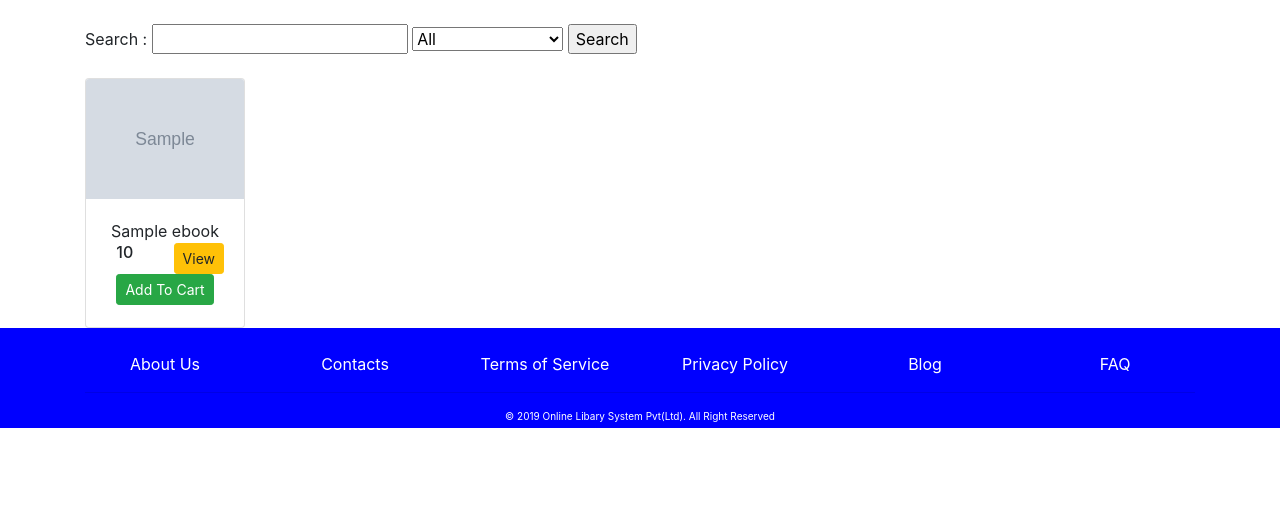
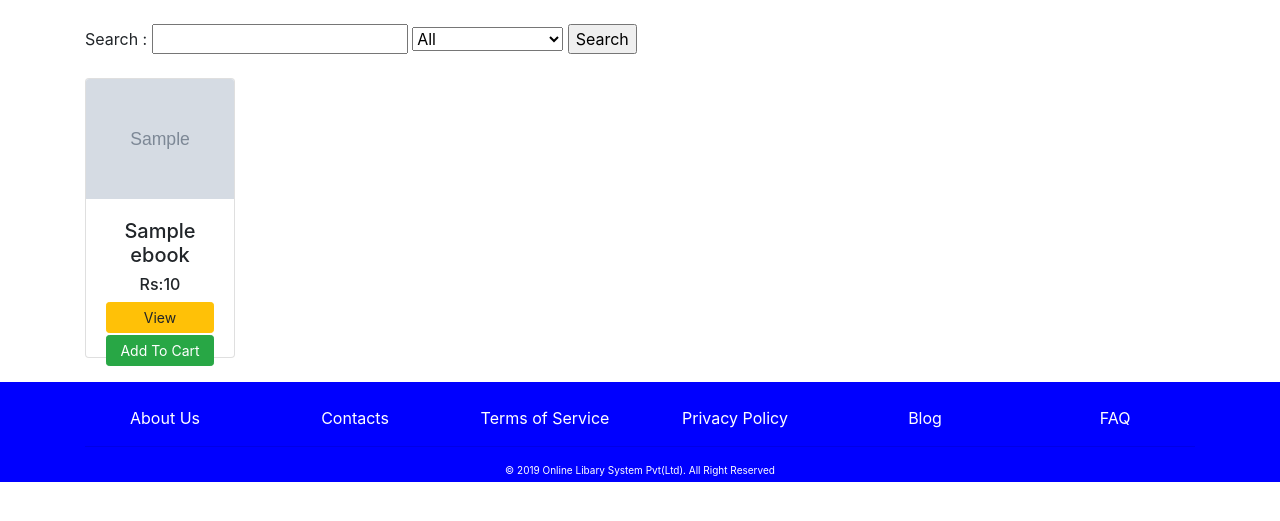
Before and after one commit to thivankanimesh/olms, a PHP site: page / in a window 1280 px wide. Shown: the part 56-577 px from the top of the page. Run offline with PHP 8.4, Linux system fonts and the light colour scheme; tables that the repository leaves empty or names only in its code hold one stand-in row (values such as "Sample post"); grey boxes marked "Sample" are stand-in pictures.

Commit message:
Enhanced some UI

```diff
--- a/index.php
+++ b/index.php
@@ -126,32 +126,32 @@
                 foreach($row_list as $row){
 
                     echo '<div class="col-sm-2">';
-                        echo '<div class="card" style="width:160px;height:250px">';
+                        echo '<div class="card" style="width:150px;height:280px">';
                             echo '<div class="row">';
                                 echo '<div class="col" align="center">';
-                                    echo '<img class="card-img-top" src="resources/uploads/admins/ebooks/coverpic/'.$row['cover_pic'].'" height="120px" width="100px" >';
+                                    echo '<img class="card-img-top" src="resources/uploads/admins/ebooks/coverpic/'.$row['cover_pic'].'" height="120px" width="90px" >';
                                 echo '</div>';
                             echo '</div>';
                             echo '<div class="card-body">';
                                 echo '<div class="row">';
                                     echo '<div class="col" align="center">';
-                                        echo $row['title'];
+                                        echo '<h5>'.$row['title'].'</h5>';
                                     echo '</div>';
                                 echo '</div>';
                                 echo '<div class="row">';
                                     echo '<div class="col" align="center">';
                                         echo '<h6>';
-                                            echo $row['price'];
+                                            echo 'Rs:'.$row['price'];
                                         echo '</h6>';
                                     echo '</div>';
-                                    echo '<div class="col" align="center">';
-                                        echo '<input class="btn btn-warning btn-sm" type="button" value="View" />';
+                                    echo '<div class="col" align="center" style="padding-bottom:2px">';
+                                        echo '<input class="btn btn-warning btn-sm btn-block" type="button" value="View" />';
                                     echo '</div>';
                                 echo '</div>';
                                 echo '<div class="row">';
                                     echo '<div class="col" align="center">';
                                         echo '<form action="shoppingcart.php" method="POST">';
-                                            echo '<input class="btn btn-success btn-sm" name="form-add--shoppingcart-item" type="submit" value="Add To Cart" />';
+                                            echo '<input class="btn btn-success btn-sm btn-block" name="form-add--shoppingcart-item" type="submit" value="Add To Cart" />';
                                             echo '<input type="hidden" name="ebook_id" value="'.$row['ebook_id'].'" />';
                                             echo '<input type="hidden" name="page" value="'.$page.'" />';
                                         echo '</form>';
@@ -179,6 +179,7 @@
             require "components/modals/dashboard/user-login-modal.php";
         ?>
     </div>
+    <br />
     <footer style="background-color: blue; height: 100px; width: 100%;">
             <div class="container">
                 <br />
```
